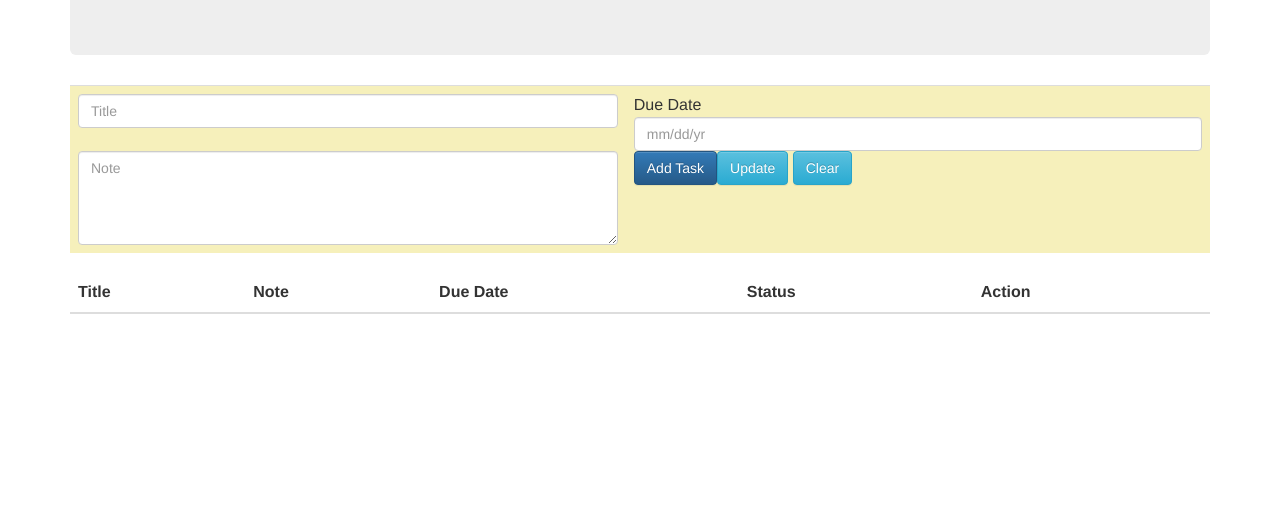
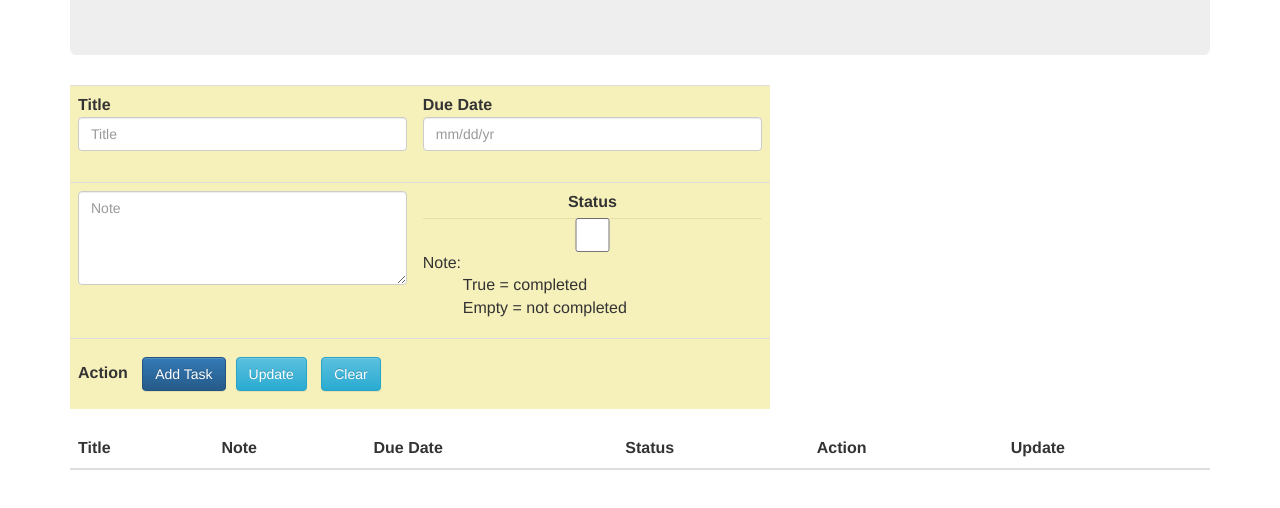
Before and after one commit to rera121989/Contact_List, a website: page public/index.html in a window 1280 px wide. Shown: the part 170-678 px from the top of the page. Drawn offline with nearby package versions, Linux system fonts and the light colour scheme; no server answers.

Commit message:
Add note to checkbox field

```diff
--- a/public/index.html
+++ b/public/index.html
@@ -20,25 +20,47 @@
 		<h4>by Raymundo Romero</h4>
 	</div>
 
+	<div class = "tableInput" style="width: 50em; border: none;">
+	<table class="table table-sm">
+		<tbody style="background-color:   #f6f0bb;">
 
-	<table class="table">
-		<tbody>
+		<tr>
+			<td class="col-md-1">
+				<strong>Title</strong>
+				<input placeholder="Title" class="form-control" ng-model = "contact.name">&nbsp;&nbsp;</td>
+			<td class="col-md-1">
+				<strong>Due Date</strong>
+				<input class="form-control" ng-model = "contact.number" placeholder="mm/dd/yr">
+			</td>
+		</tr>
 
-		<tr style="background-color:   #f6f0bb;">
-			<td><input placeholder="Title" class="form-control" ng-model = "contact.name">&nbsp;&nbsp;<textarea placeholder="Note" class="form-control" rows = "4" ng-model = "contact.email"></textarea></td>
+		<tr>
 			<td>
-				Due Date
-				<input class="form-control" ng-model = "contact.number" placeholder="mm/dd/yr">
-				<button class="btn btn-primary" ng-click = "addContact()">Add Task</button><button class="btn btn-info" ng-click = "update()">Update</button>
-				<button class="btn btn-info" ng-click="deselect()">Clear</button>
+				<textarea placeholder="Note" class="form-control" rows = "4" ng-model = "contact.email"></textarea></td>
+			<td class="col-md-1">
+				<strong><center>Status</center></strong>
+				<input type="checkbox" class="form-control" ng-model = "contact.status" >
+				</input>
+				Note:<ul style="list-style-type:none">
+					<li>True = completed
+					<li>Empty = not completed
 				</td>
+		</tr>
+
+		<tr>
+			<td><strong>Action</strong>
+				<button class="btn btn-primary" ng-click = "addContact()" style="margin: 10px;">Add Task</button><button class="btn btn-info" ng-click = "update()">Update</button>
+				<button class="btn btn-info" ng-click="deselect()" style="margin: 10px;">Clear</button>
+				</td>
+				<td></td>
 
 		</tr>
 		</tbody>
 	</table>
+	</div>
 
 
-	<table class="table">
+	<table class="table table-sm">
 		<thead>
 			<tr>
 				<th>Title</th>
@@ -46,6 +68,7 @@
 				<th>Due Date</th>
 				<th>Status</th>
 				<th>Action</th>
+				<th>Update</th>
 			</tr>
 		</thead>
 		<tbody>
```
Also changed, not shown: public/controllers/controller.js (line endings or trailing spaces).
